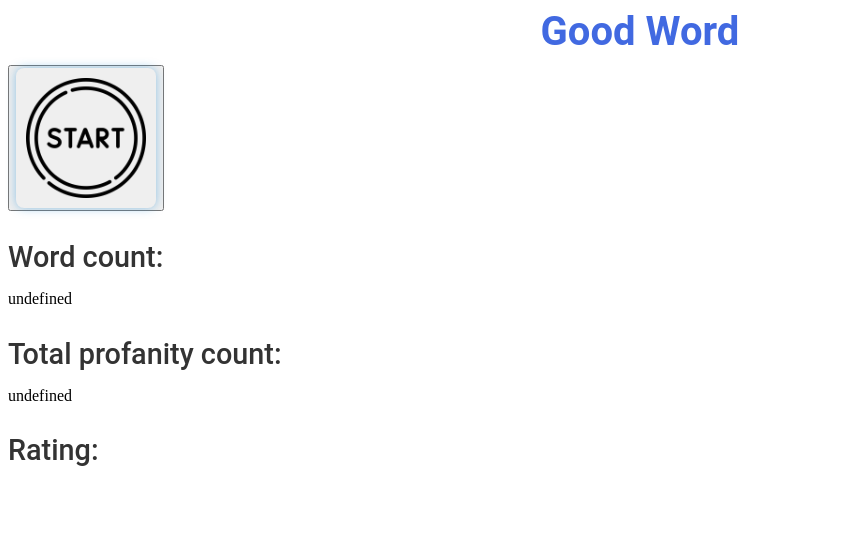
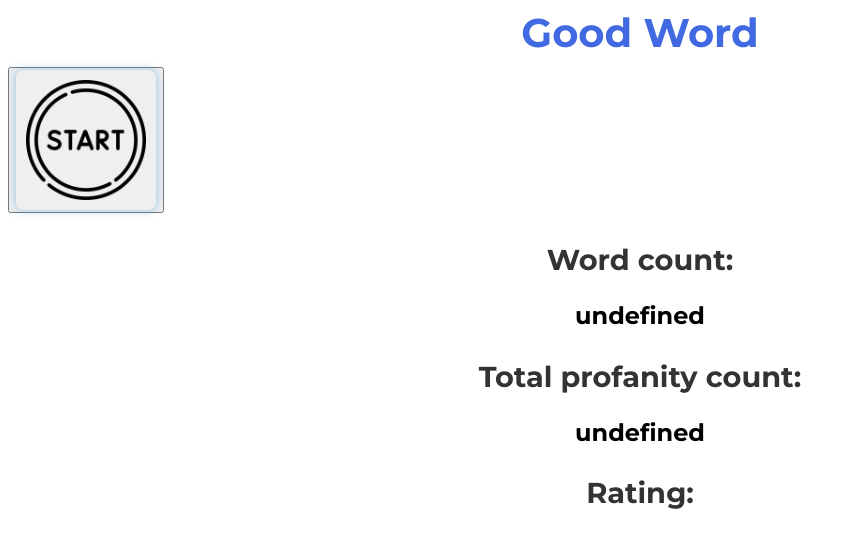
Before and after one commit to chesterrc/OSU_GoogleHackathon, a browser extension: page nlp.html in a window 1280 px wide. Shown: the whole page, without its empty margins (0-856 px from the left). Drawn offline with Linux system fonts and the light colour scheme.

Commit message:
updated styles

```diff
--- a/good-word.css
+++ b/good-word.css
@@ -1,3 +1,4 @@
+@import url('https://fonts.googleapis.com/css2?family=Montserrat:wght@400;700&display=swap');
 
 .image-button {
     background-color: white;
@@ -17,14 +18,14 @@ h1, h2, h3 {
 }
 
 h1 {
-    font-weight: bold;
+    font-weight: bolder;
     font-size: 2.5em;
     font-weight: 700;
 }
 
 h3 {
     font-size: 1.8em;
-    font-weight: 500;
+    font-weight: bolder;
 }
 
 #onoff_img {
@@ -35,6 +36,16 @@ h3 {
     padding: 10px;
 }
 
+p {
+    font-size: 1.5em;
+    font-weight: bold;
+}
+
+h1, h2, h3, p {
+    text-align: center;
+    font-family: 'Montserrat', sans-serif;
+}
+
 h1:hover, h2:hover, h3:hover {
     color: #3498db;
 }
```
